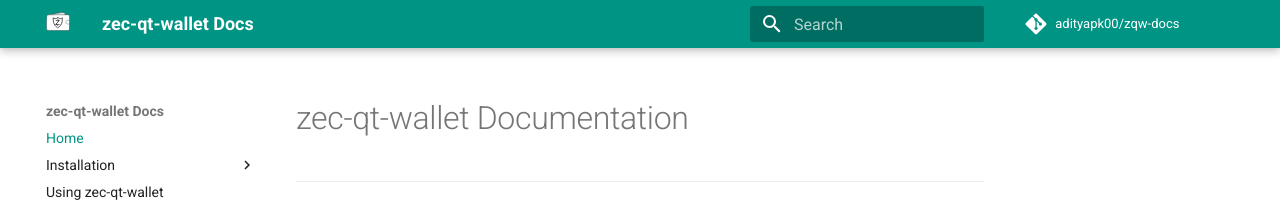
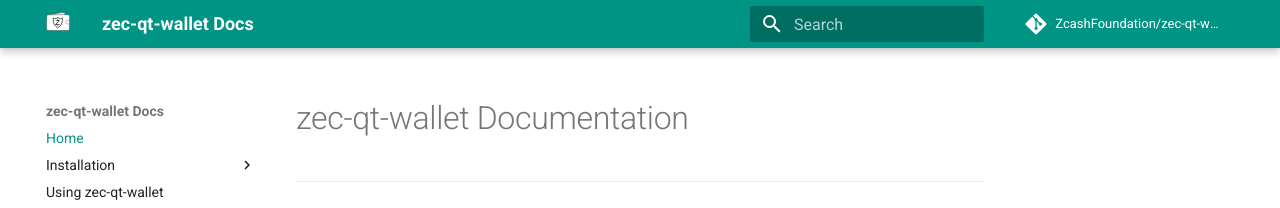
Before and after one commit to adityapk00/zqw-docs, an MkDocs documentation site: the page built from docs/index.md, in a window 1280 px wide. Shown: the top 208 px of the page. Built offline with MkDocs 1.6.1 and Material for MkDocs 9.7.7, drawn with Linux system fonts in a browser that asks for light colours; comment, search, counter and statistics services are not loaded.

Commit message:
Changing edit URL (#14)

```diff
--- a/mkdocs.yml
+++ b/mkdocs.yml
@@ -5,8 +5,9 @@
 site_url: 'https://docs.zecqtwallet.com'
 
 # Repository
-repo_name: 'adityapk00/zqw-docs'
-repo_url: 'https://github.com/adityapk00/zqw-docs'
+repo_name: 'ZcashFoundation/zec-qt-wallet'
+repo_url: 'https://github.com/ZcashFoundation/zec-qt-wallet'
+edit_uri: 'https://github.com/adityapk00/zqw-docs/tree/master/docs'
 
 # Configuration
 theme:
```
